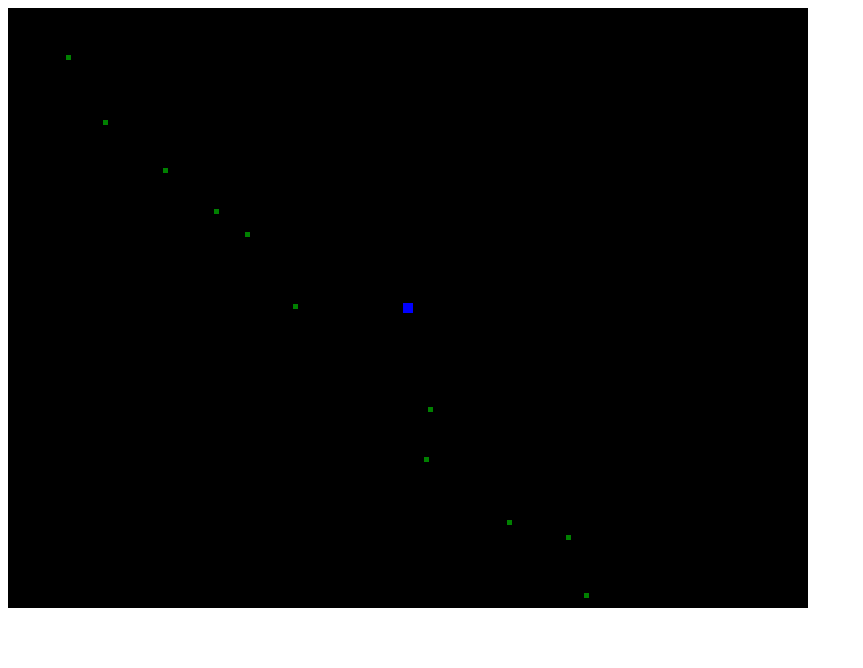
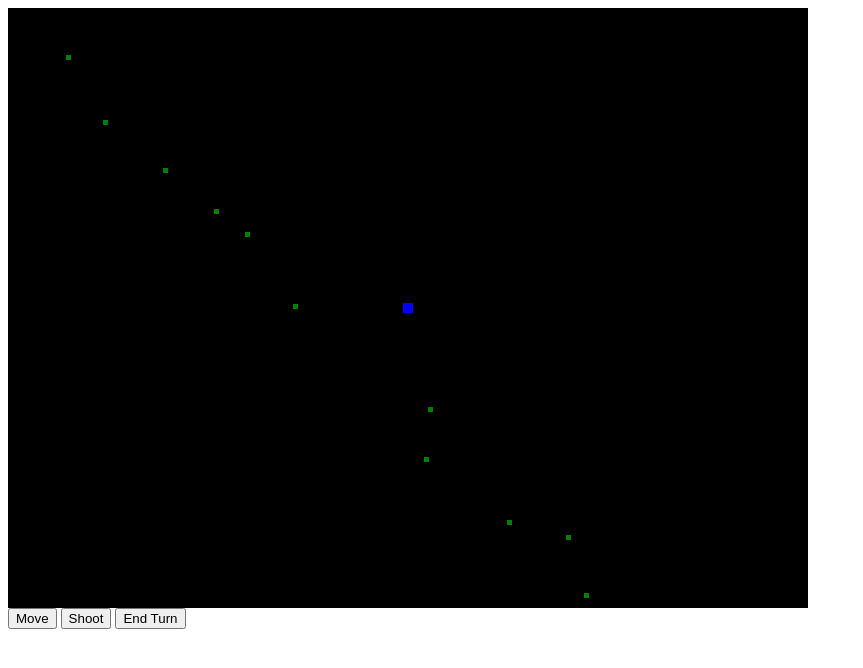
Before and after one commit to MGM1349/Igme330Project1, a plain HTML site: page index.html in a window 1280 px wide. Shown: the whole page, without its empty margins (0-863 px from the left). Drawn offline with Linux system fonts and the light colour scheme.

Commit message:
More class updates
Updated some classes to work more like we want

```diff
--- a/index.html
+++ b/index.html
@@ -5,5 +5,9 @@
 <body>
 	<canvas width="800" height="600"></canvas>
     <script type="module" src="src/loader.js"></script>
+
+	<br><button id="move">Move</button>
+	<button id="shoot">Shoot</button>
+	<button id="endTurn">End Turn</button>
 </body>
 </html>
--- a/src/main.js
+++ b/src/main.js
@@ -52,7 +52,8 @@ function draw(){
 
     translation = utils.playerMovement();
     for(let i = 0; i < numWalk; i++){
-        walkers[i].calculateNewPosition(player, translation);
+        walkers[i].calculateNewPosition(player);
+        walkers[i].translatePos(translation);
         walkers[i].draw(ctx);
     }
 }
--- a/src/randomWalker.js
+++ b/src/randomWalker.js
@@ -50,8 +50,8 @@ export class RandomWalker{
         }
 
         this.prevPosition = this.position;
-        this.position[0] += newX + translation[0];
-        this.position[1] += newY + translation[1];
+        this.position[0] += newX;
+        this.position[1] += newY;
         //return [this.position[0] + newX, this.position[1] + newY];
 
     }
@@ -68,4 +68,9 @@ export class RandomWalker{
             return 0;
         }
     }
+
+    translatePos(translation){
+        this.position[0] += translation[0];
+        this.position[1] += translation[1];
+    }
 }
```
